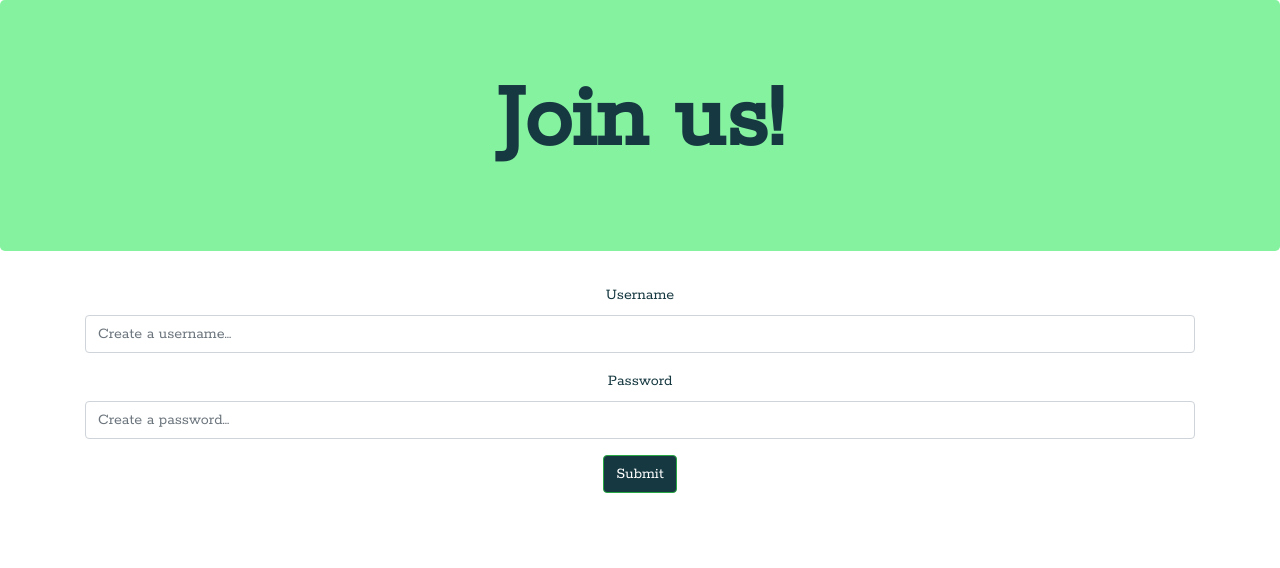
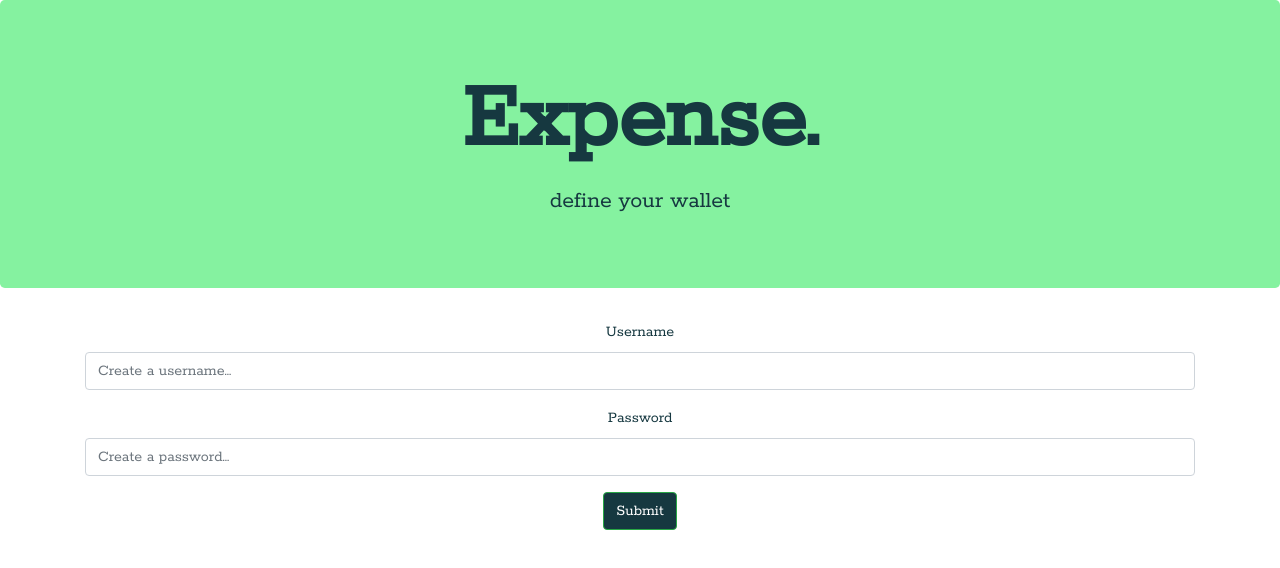
Before and after one commit to huntikins/Expense, a Vue app in the folder client/: page /create-account in a window 1280 px wide. Shown: the top 568 px of the page. Built offline with nearby package versions, Linux system fonts and the light colour scheme.

Commit message:
merged mine and davids work

```diff
--- a/client/src/components/homebody.vue
+++ b/client/src/components/homebody.vue
@@ -1,6 +1,5 @@
 <template>
     <div>
-        <jumbotron title="Expense." subtitle="define your wallet"></jumbotron>
         <div class="container">
             <div class="row">
                 <div class="col-lg-4">
@@ -38,10 +37,9 @@
 </template>
 
 <script>
-import jumbotron from './jumbotron.vue'
 
 export default {
-    components: {jumbotron}
+
 }
 </script>
 
--- a/client/src/components/jumbotron.vue
+++ b/client/src/components/jumbotron.vue
@@ -1,13 +1,13 @@
 <template>
     <div class="jumbotron">
-        <h1 class="expense">{{ title }}</h1>
-        <h3 v-if="this.$props.subtitle" class="sub-title">{{ subtitle }}</h3>
+        <h1 class="expense">Expense.</h1>
+        <h3 class="sub-title">define your wallet</h3>
     </div>
 </template>
 
 <script>
 export default {
-    props: ['title', 'subtitle']
+
 }
 </script>
 
--- a/client/src/router.js
+++ b/client/src/router.js
@@ -15,7 +15,7 @@ export default new Router({
     },
     {
       path: '/create-account',
-      name: 'home',
+      name: 'createAccount',
       component: CreateAccount
     },
     {
```
